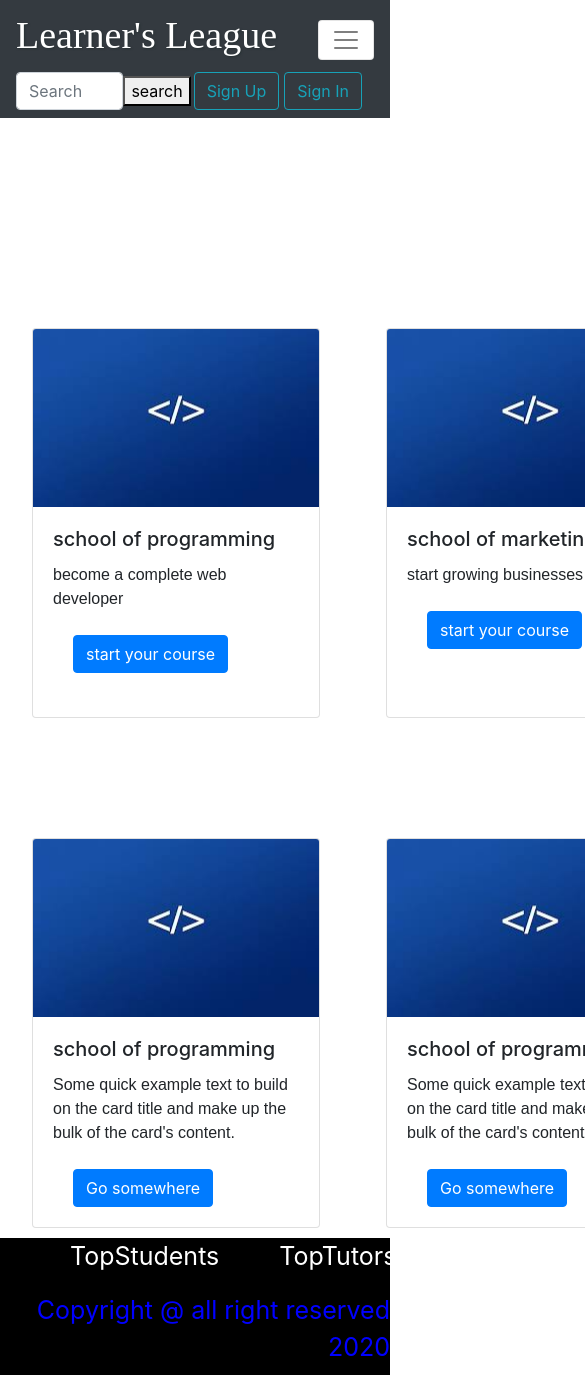
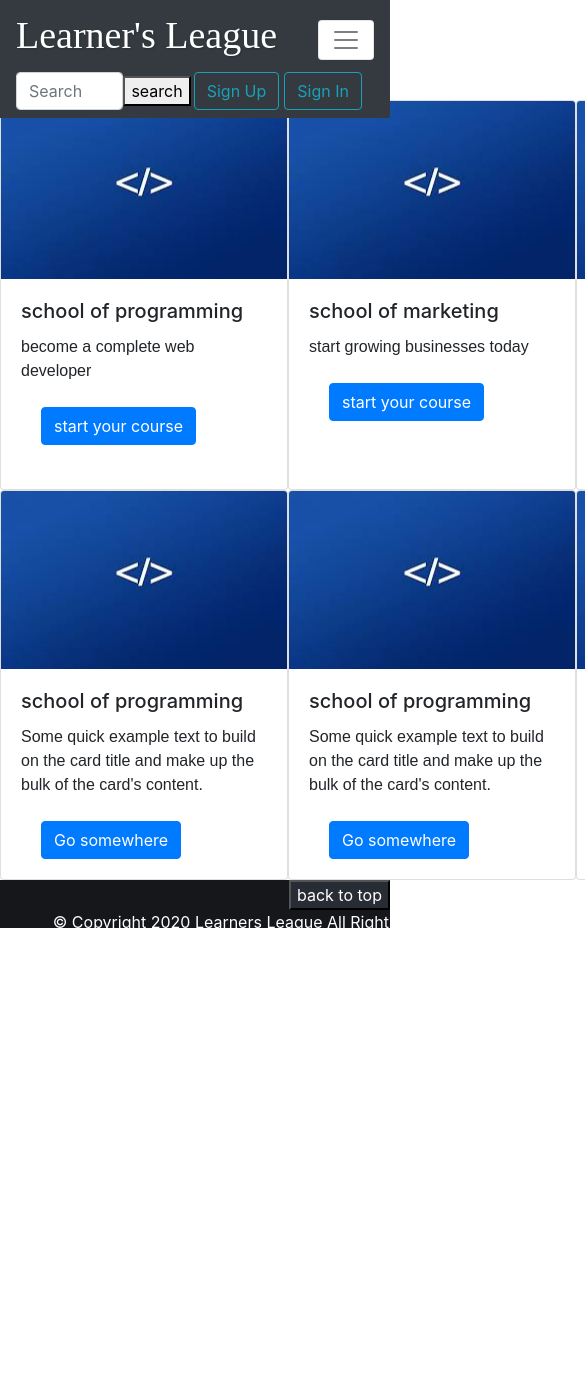
Before and after one commit to emmanueltech2019/learners-league, a React (Create React App) app: page /skills in a window 390 px wide. Shown: the top 1375 px of the page, 585 px wide, since content can reach past the window. After the commit the page ends 1016 px from the top, so only its background shows below. Built offline with nearby package versions, Linux system fonts and the light colour scheme.

Commit message:
current responsiveness

```diff
--- a/src/App.css
+++ b/src/App.css
@@ -40,18 +40,13 @@ a:hover {
   height: 9px;
   color:white;
 } */
-.fitems{
-	padding: 15px 15px 15px 15px;
-	margin: 15px 15px 15px 15px;
-	font-size: 25px;
-}
+
 .all{
 	padding: 100px 0px 0px 0px;
 	margin: 100px 0px 0px 0px;
 }
 .nav {
 	display: flex;
-	background: linear-gradient(grey, grey, grey, grey, grey, white);
 	color: #ffffff;
 	top:  0;
 	position: fixed;
@@ -150,12 +145,29 @@ input::-webkit-input-placeholder {
 /*############## ALL CAROUSEL STYLING START HERE  ###############*/
 
 .slideimg {
+
+	height: 550px;
+}
+@media (max-width:768px){
+.slideimg {
 	width: 100%;
 	height: 550px;
 }
+}
 .carosel {
-  margin-top: 90px;
-  padding: 10px 260px 10px 260px ;
+  margin-top: 0px;
+  padding: 100px 260px 10px 260px ;
+}
+@media (max-width:768px){
+	.carosel {
+   /* margin-top: 0px; */
+  padding: 0px 0px 0px 0px ;
+
+
+  width: 100%;
+
+
+}
 }
 /*############## ALL CAROUSEL STYLING START HERE  ###############*/
 .left-advert{
@@ -169,7 +181,7 @@ input::-webkit-input-placeholder {
   height:550px;
   color:rgb(76, 153, 184);
 }
-@media(max-width:900px){
+@media(max-width:768px){
 .left-advert{
 display: none;
 }
@@ -185,9 +197,22 @@ display: none;
   height:550px;
   color:rgb(76, 153, 184);
 }
-@media(max-width:900px){
+@media(max-width:1024px){
 	.right-advert{
-		display: none;
+  text-align: center;
+  margin: auto;
+  padding: 10px;
+  position: absolute;
+  top:100px;
+  left: 800px;
+  width: 200px;
+  height:550px;
+  color:rgb(76, 153, 184);
+	}
+}
+@media(max-width:768px){
+	.right-advert{
+ display: none;
 	}
 }
 .abt {
@@ -207,9 +232,12 @@ display: none;
 	width: 100%;
 }
 .abtext {
-	padding-top: 40px;
+	padding: 60px 15px 30px 70px;
 	text-align: justify;
-	font-size: 20px;
+	font-size: 25px;
+	width: 100%;
+	background-color: rgba(135, 207, 235, 0.100);
+
 }
 .foundimg {
 	width: 100px;
@@ -225,12 +253,34 @@ display: none;
 	height: 400px;
 }
 .cards {
-	margin: 100px 0px 0px 0px;
+	margin: 0px 0px 0px 0px;
 	display: inline-flex;
 }
 .cardspace {
 	margin: 10px 34px 10px 32px;
+	width: 18rem;
 }
+
+@media (max-width:1024px){
+	.cardspace {
+	margin: 10px 5px 10px 5px;
+}
+}
+@media (max-width:768px){
+	.cardspace {
+	margin: 10px 2px 10px 0px;
+	width: 15rem;
+}
+}
+@media (max-width:425px){
+	.cardspace {
+	margin: 0px 0px 0px 0px;
+	width: 133px;
+	display: block;
+}
+}
+
+
 
 .pat {
 	width: 100%;
@@ -240,16 +290,111 @@ display: none;
 }
 .footer {
 	width: 100%;
-	height:auto;
-	background-color: black;
+	height:3rem;
+	background-color: #15171a!important;
 	/* margin-top: 100px; */
+	padding: auto auto auto auto;
 	color: white;
+	margin: 0px 0px 0px 0px;
+}
+@media (max-width: 1024px){
+	.footer{
+	width: 100%;
+	height:3rem;
+	background-color: #15171a!important;
+	padding: auto auto auto auto;
+	color: white;
+	margin: 0px 0px 0px 0px;
+	}
+}
+.footerlist{
+		list-style: none;
+		display: inline-flex;
+		float: right;
+		color: red;
+		padding: 12px 0px 0px 0px
+}
+@media (max-width: 1024px){
+.footerlist{
+		list-style: none;
+		display: inline-flex;
+		float: right;
+		color: red;
+		padding: 1px 0px 0px 0px;
+		font-size:2px
+}
+}
+.copyright{
+	padding: 0px 0px 0px 10px;
+	text-align: right;
+	font-size: 17px;
+	color: white
+}
+@media (max-width:1024px){
+	.copyright{
+	padding: 0px 0px 0px 1px;
+	text-align: right;
+	font-size: 17px;
+	color: white;
+
+}
+}
+@media (max-width:768px){
+	.copyright{
+	padding: 0px 1px 0px 0px;
+	text-align: right;
+	font-size: 16px;
+	color: white
+}
+}
+@media (max-width:375px){
+	.copyright{
+	padding: 0px 1px 0px 0px;
+	text-align: center;
+	font-size: 15px;
+	color: white
+}
+}
+@media (max-width:320px){
+	.copyright{
+	padding: 0px 0px 0px 0px;
+	text-align: center;
+	font-size: 13px;
+	color: white
+}
+}
+
+.fitems{
+	padding: 5px 5px 5px 0px;
+	margin: 5px 5px 5px 5px;
+	font-size: 17px;
+	text-align: right;
+}
+@media (max-width:1020px){
+	.fitems{
+	font-size: 10px!important;
+	text-align: right!important;
+	padding: 5px 0px 5px 0px;
+
+}
+}
+@media (max-width:768px){
+	.fitems{
+	font-size: 11px!important;
+	text-align: right!important;
+	padding: 5px 0px 5px 0px;
+
+}
 }
 .con{
 	padding: 0px 0px 0px 0px;
 	margin: 0px 0px 0px 0px;
 }
-
+@media (max-width:425px){
+.card-btn{
+	display:none;
+}
+}
 .input {
 	color: rgba(54, 49, 49, 0.959);
 	width: 97%;
@@ -286,44 +431,75 @@ display: none;
 .real{
 position: absolute;
   top: 8px;
-  left: 16px;
-  width:50%;
-  text-align: justify;
+  left: 200px;
+  width:70%;
+  text-align: center;
+  background-color: rgba(54, 49, 49, 0.753);
+  border-radius: 5px;
+  box-shadow: 10px 10px 10px  10px rgba(0, 255, 255, 0.157);
+}
+@media (max-width:425px){
+	.real{
+		display:none;
+	}
 }
 .real2{
-  position: absolute;
-  top: 680px;
-  left: 16px;
+  position: relative;
+  top: 0px;
+  left: -170px;
+  color: rgb(92, 186, 223);
+  font-size: 45px;
+  text-align: center;
 }
 .real3{
 	 position: absolute;
   top: 190px;
-  left: 16px;
-  width:55%;
+  left: 200px;
+  width:70%;
   color: rgb(255, 255, 255);
-  font-size: 25px;font-weight: bolder;
+  font-size: 25px;
+  font-weight: bolder;
   line-height: 35px;
+  padding:10px 10px 10px 10px;
+  box-shadow: 10px 10px 10px  10px rgba(0, 255, 255, 0.157);
   text-align: justify;
+  background-color: rgba(54, 49, 49, 0.753);
+  border-radius: 5px;
+}
+@media (max-width:425px){
+	.real3{
+	display:none
+}
 }
 .real4{
 position: absolute;
-  top: 720px;
-  left: 30px;
+  top: 622px;
+  left: 200px;
   width:40%;
   list-style: decimal;
   color:white;
   font-size: 30px;
+  background-color: rgba(54, 49, 49, 0.753);
+  border-radius: 5px;
+  box-shadow: 10px 10px 10px  10px rgba(0, 255, 255, 0.157);
 }
 .my-btn{
 	position: absolute;
-	top: 750px;
-	left: 550px;
+	top: 690px;
+	left: 860px;
 	width: 200px;
 	font-size: 30px;
+
+}
+@media (max-width:425px){
+.my-btn{
+	display:none
+}
 }
 .win{
 	background-image: url(./images/bg1.jpg);
 }
+
 .side-bar{
 	width:110%;
 	background-color:gray;
@@ -419,3 +595,54 @@ margin: 0px 2px 0px 3px;
 	padding-left: 0;
 	margin: 0px 0px 0px 0px!important;
 }
+/* .navbar{
+	position: fixed;
+	top:0;
+	left: auto;
+} */
+
+@media(max-width:1024px){
+	.get-employed-link{
+/* font-size: 10px; */
+padding:0px 0px 0px 0px!important;
+margin:0px 0px 0px 0px!important;
+}
+}
+.secimg{
+	background-color: rgba(0, 0, 0, 0.52);
+	opacity: 10;
+	position: relative;
+	text-align: center;
+}
+
+.foudersheader{
+	font-size: 35px;
+	position: absolute;
+	left: 0;
+	padding: 10px 10px 10px 100px;
+	top:100;
+	color: rgb(92, 186, 223);
+	font-weight: bolder;
+	font-family: 'Lucida Sans', 'Lucida Sans Regular', 'Lucida Grande', 'Lucida Sans Unicode', Geneva, Verdana, sans-serif;
+}
+.boardheader{
+	font-size: 35px;
+	position: relative;
+	left: 30;
+	/* padding: 10px 10px 10px 100px; */
+	top:-500;
+	color: rgb(92, 186, 223);
+	font-weight: bolder;
+	font-family: 'Lucida Sans', 'Lucida Sans Regular', 'Lucida Grande', 'Lucida Sans Unicode', Geneva, Verdana, sans-serif;
+}
+.backtotopbtn{
+	background-color: #282c34;
+	color:white;
+	float: inline-end;
+	/* z-index: 100; */
+}
+/* .myfixer{
+position: fixed;
+	bottom:  90;
+	left: 10px;
+} */
--- a/src/App.js
+++ b/src/App.js
@@ -16,6 +16,7 @@ import { BrowserRouter as Router, Switch, Route } from "react-router-dom";
 import Navigationbar from './components/Navigationbar';
 import './App.css';
 // import Navmodal from './components/Navmodal'
+import Fixeditems from './components/Fixeditems'
 
 class App extends React.Component {
 state={
@@ -27,6 +28,7 @@ state={
 		show: !this.state.show
 	})
 	}
+
 	render(){
   return (
 		<div className="App">
@@ -46,8 +48,8 @@ state={
 					<Route path="/TrendingCourses" component={TrendingCourses} />
 					<Route path="/Competition" component={Competition} />
 				</Switch>
-
-				<Footer />
+				<Fixeditems/>
+				<Footer title="Learners League"/>
 			</Router>
 
 			{/* <input
--- /dev/null
+++ b/src/components/Fixeditems.js
@@ -0,0 +1,15 @@
+import React from 'react'
+
+class Fixeditems extends React.Component{
+render(){
+    return (
+		<div>
+			<form className="myfixer">
+				<input type="submit" className="backtotopbtn"value="back to top" />
+			</form>
+		</div>
+	);
+}
+}
+
+export default Fixeditems;
--- a/src/components/Footer.js
+++ b/src/components/Footer.js
@@ -1,14 +1,15 @@
 import React from 'react';
 import '../App.css';
-import { NavLink } from 'react-router-dom';
+import { NavLink, Link } from 'react-router-dom';
 
-function Footer() {
+function Footer(props) {
+	const { title } = props;
 		const year = new Date().getFullYear();
         const fitems = [
 			{ name: 'TopStudents', href: '/TopStudents' },
 			{ name: 'TopTutors', href: '/TopTutors' },
 			{ name: 'TrendingCourses', href: '/TrendingCourses' },
-			{ name: 'Competition,', href: '/Competition' },
+			{ name: 'Competition & Winners List,', href: '/Competition' },
 		].map((item, i) => {
 			return (
 				<li key={i}>
@@ -18,19 +19,19 @@ function Footer() {
 				</li>
 			);
 		});
+
 		return (
 			<div>
-				<nav className="footer">
+				<footer className="footer">
 					<div>
-
-
-					<ul style={{ listStyle: 'none', display: 'inline-flex' }}>{fitems}</ul>
-					<label style={{ textAlign: 'right', fontSize: '25px', color:'blue'}}>
-					Copyright @ all right reserved {year}
-					</label>
-
+						<label className="copyright">
+							© Copyright {year} <Link>{title}</Link> All Right Reserved
+						</label>
+						<ul className="footerlist">
+							{fitems}
+						</ul>
 					</div>
-				</nav>
+				</footer>
 			</div>
 		);
 	}
--- a/src/components/Sec2.js
+++ b/src/components/Sec2.js
@@ -1,32 +1,45 @@
 import React from 'react';
-import bg from '../images/nice8.jpg'
+import bg from '../images/nice8.jpg';
+import { NavLink } from 'react-router-dom'
 
 class Sec extends React.Component {
 	constructor(){
 		super();
 		this.state = {
 			one: 'Everything you need to learn, produce and make money fron home is under one roof',
-			two: 'Available',
-			three: 'Easily upload videos, build quizzes, and organize all your learning content with our drag and drop builder. Set pricing, schedule lessons, and automate your content to curate a learning experience your students will love.'
-		};
+			two: 'Available',		};
 	}
+
 	render() {
+		const items = [
+			{ name: 'Skill Aquisition Programs', href: '/Skills' },
+			{ name: 'Schools Of All Kinds', href: '/School' },
+			{ name: 'Get Employed Today', href: '/jobs' },
+			{ name: 'Monthly Competitions.............e.t.c.', href: '/Competition' },
+		].map((item, i) => {
+			return (
+				<li key={i} >
+					<NavLink to={item.href}>{item.name}</NavLink>
+				</li>
+			);
+		});
 			const { vt } = this.props;
 		return (
 			<div>
-				<div style={{ backgroundColor: 'rgba(0,0,0,0.100)', opacity: '5', position: 'relative' }}>
+				<div className="secimg">
 					<img className="sec2" src={bg} alt="" />
 					<h1 className="real">{this.state.one}</h1>
-					<h2 className="real2">{this.state.two}</h2>
-					<p className="real3">{vt}</p>
+					{/* <h2 className="real2">{this.state.two}</h2> */}
+					<p className="real3">
+						{vt}
+						<h2 className="real2">{this.state.two}</h2>
+					</p>
 					<ul className="real4">
-						<li>Skill</li>
-						<li>Schools</li>
-						<li>Jobs</li>
-						<li>Monthly competitions</li>
+						{items}
+
 					</ul>
 					<button className="btn btn-info my-btn">
-						get started <span>&#187;</span>
+						Get Started <span>&#187;</span>
 					</button>
 				</div>
 			</div>
```
Also changed, not shown: src/components/HomeBody.js (+37 -31 lines), src/components/Navigationbar.js (+24 -25 lines), src/components/Navmodal.js (line endings or trailing spaces).
